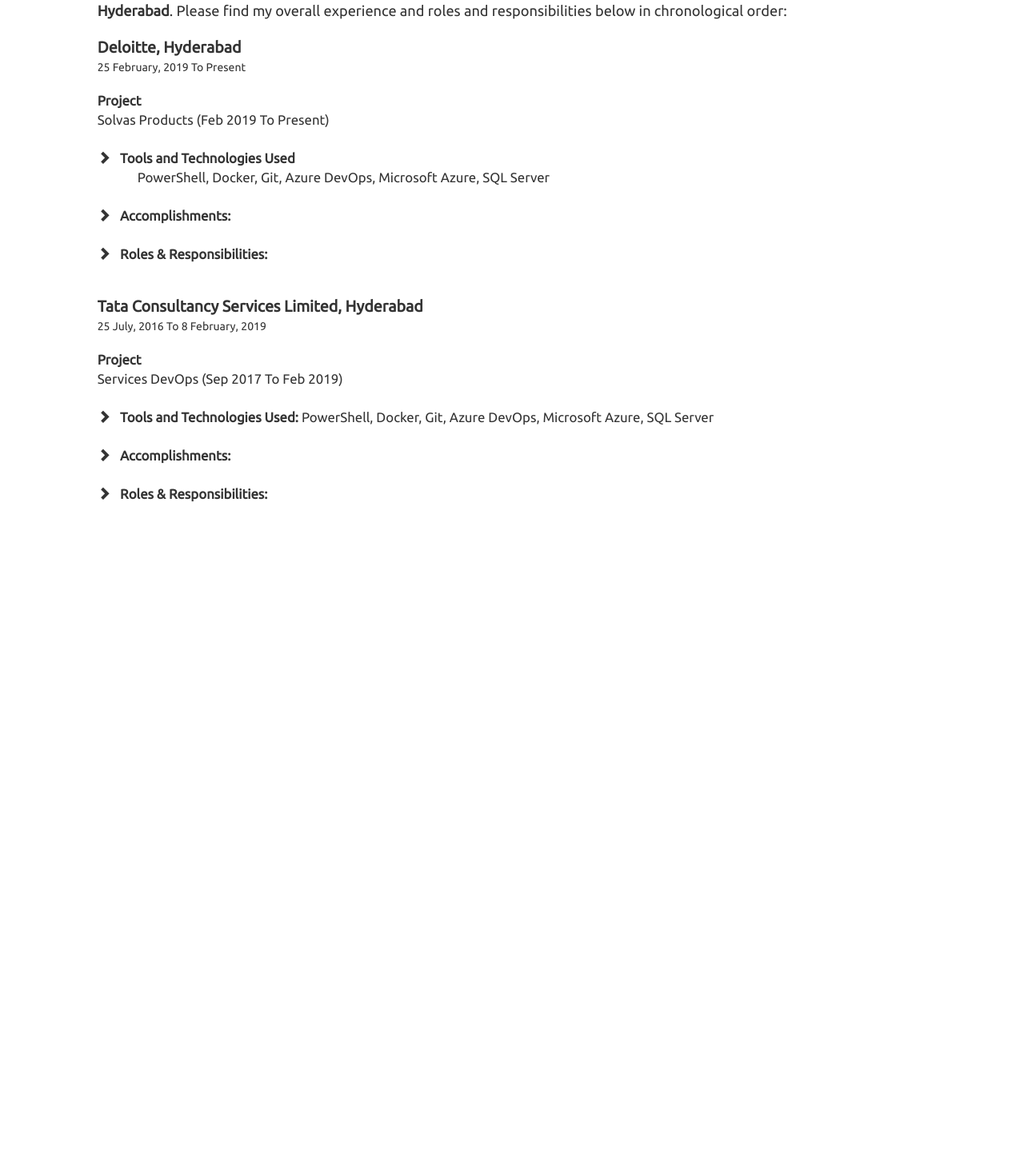
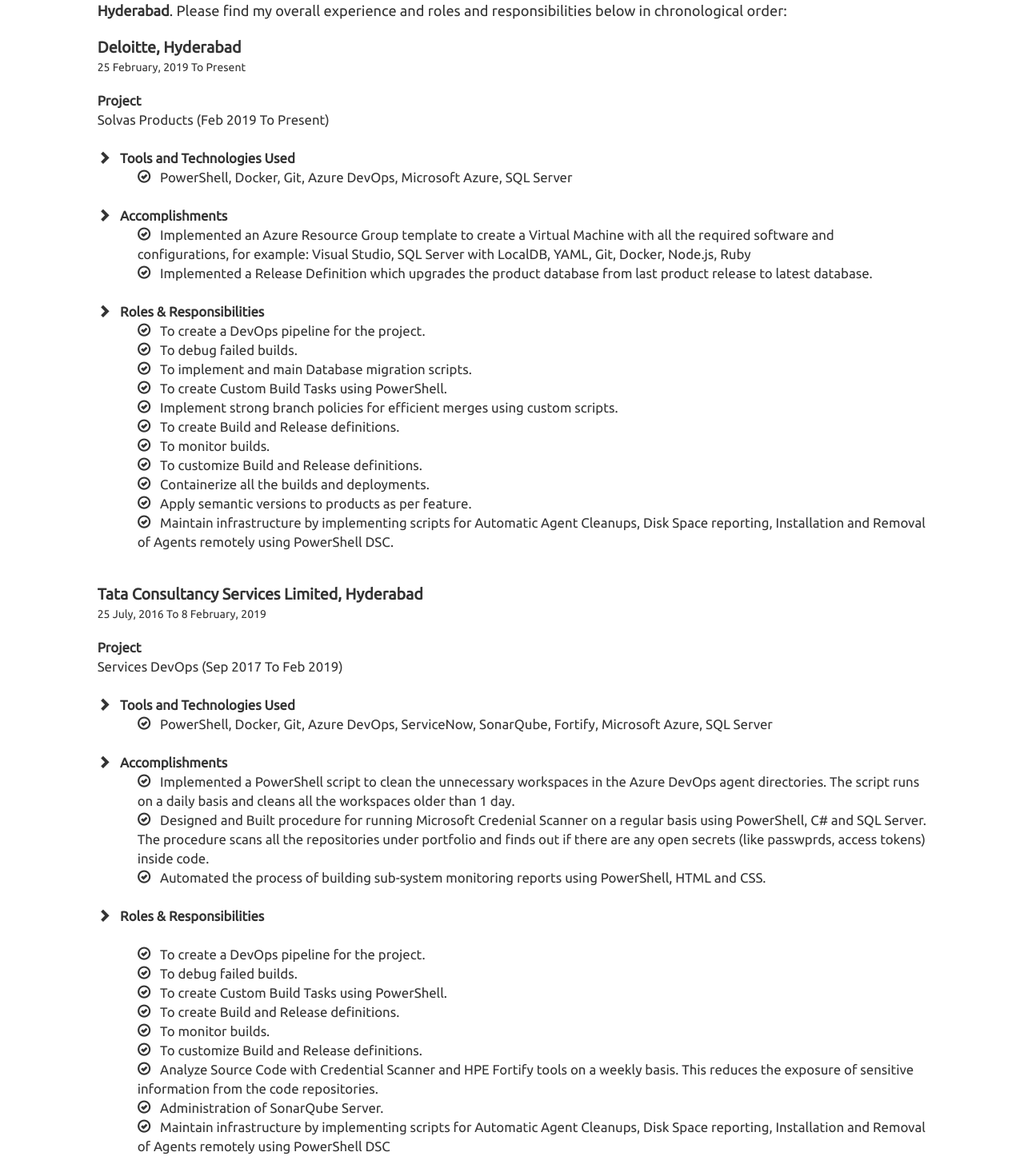
Before and after one commit to shubhamgoel4aug/shubham-goel, an Angular app: page /experience in a window 1280 px wide. Shown: the part 307-1773 px from the top of the page at 80% size. Before the commit the page ends 937 px from the top, so only its background shows below. Built offline with nearby package versions, Linux system fonts and the light colour scheme.

Commit message:
Updated experience component

```diff
--- a/src/app/app-main/app-main-experience/app-main-experience.component.html
+++ b/src/app/app-main/app-main-experience/app-main-experience.component.html
@@ -29,12 +29,32 @@
                 <br><br>
                 <span class="glyphicon glyphicon-chevron-right"></span> &nbsp; <b>Tools and Technologies Used</b>
                 <div class="app-main-experience-menu-company-details-explanation">
-                    PowerShell, Docker, Git, Azure DevOps, Microsoft Azure, SQL Server
+                    <span class="glyphicon glyphicon-ok-circle"></span> &nbsp; PowerShell, Docker, Git, Azure DevOps, Microsoft Azure, SQL Server
                 </div>
                 <br>
-                <span class="glyphicon glyphicon-chevron-right"></span> &nbsp; <b>Accomplishments:</b>
-                <br><br>
-                <span class="glyphicon glyphicon-chevron-right"></span> &nbsp; <b>Roles & Responsibilities:</b>
+                <span class="glyphicon glyphicon-chevron-right"></span> &nbsp; <b>Accomplishments</b>
+                <div class="app-main-experience-menu-company-details-explanation">
+                    <span class="glyphicon glyphicon-ok-circle"></span> &nbsp; Implemented an Azure Resource Group template to create a Virtual Machine with all the required software and configurations, for example: Visual Studio, SQL Server with LocalDB,
+                    YAML, Git, Docker, Node.js, Ruby
+                    <br>
+                    <span class="glyphicon glyphicon-ok-circle"></span> &nbsp; Implemented a Release Definition which upgrades the product database from last product release to latest database.
+                </div>
+                <br>
+                <span class="glyphicon glyphicon-chevron-right"></span> &nbsp; <b>Roles & Responsibilities</b>
+                <div class="app-main-experience-menu-company-details-explanation">
+                    <span class="glyphicon glyphicon-ok-circle"></span> &nbsp; To create a DevOps pipeline for the project. <br>
+                    <span class="glyphicon glyphicon-ok-circle"></span> &nbsp; To debug failed builds. <br>
+                    <span class="glyphicon glyphicon-ok-circle"></span> &nbsp; To implement and main Database migration scripts. <br>
+                    <span class="glyphicon glyphicon-ok-circle"></span> &nbsp; To create Custom Build Tasks using PowerShell. <br>
+                    <span class="glyphicon glyphicon-ok-circle"></span> &nbsp; Implement strong branch policies for efficient merges using custom scripts. <br>
+                    <span class="glyphicon glyphicon-ok-circle"></span> &nbsp; To create Build and Release definitions.
+                    <br>
+                    <span class="glyphicon glyphicon-ok-circle"></span> &nbsp; To monitor builds. <br>
+                    <span class="glyphicon glyphicon-ok-circle"></span> &nbsp; To customize Build and Release definitions. <br>
+                    <span class="glyphicon glyphicon-ok-circle"></span> &nbsp; Containerize all the builds and deployments. <br>
+                    <span class="glyphicon glyphicon-ok-circle"></span> &nbsp; Apply semantic versions to products as per feature. <br>
+                    <span class="glyphicon glyphicon-ok-circle"></span> &nbsp; Maintain infrastructure by implementing scripts for Automatic Agent Cleanups, Disk Space reporting, Installation and Removal of Agents remotely using PowerShell DSC.
+                </div>
             </div>
         </div>
     </div>
@@ -57,12 +77,36 @@
             <div class="col-md-12 app-main-experience-menu-company-details">
                 <b>Project</b><br> Services DevOps (Sep 2017 To Feb 2019)
                 <br><br>
-                <span class="glyphicon glyphicon-chevron-right"></span> &nbsp; <b>Tools and Technologies Used:</b> PowerShell, Docker, Git, Azure DevOps, Microsoft Azure, SQL Server
-                <br><br>
-                <span class="glyphicon glyphicon-chevron-right"></span> &nbsp; <b>Accomplishments:</b>
-                <br><br>
-                <span class="glyphicon glyphicon-chevron-right"></span> &nbsp; <b>Roles & Responsibilities:</b>
+                <span class="glyphicon glyphicon-chevron-right"></span> &nbsp; <b>Tools and Technologies Used</b>
+                <div class="app-main-experience-menu-company-details-explanation">
+                    <span class="glyphicon glyphicon-ok-circle"></span> &nbsp; PowerShell, Docker, Git, Azure DevOps, ServiceNow, SonarQube, Fortify, Microsoft Azure, SQL Server
+                </div>
+                <br>
+                <span class="glyphicon glyphicon-chevron-right"></span> &nbsp; <b>Accomplishments</b>
+                <div class="app-main-experience-menu-company-details-explanation">
+                    <span class="glyphicon glyphicon-ok-circle"></span> &nbsp; Implemented a PowerShell script to clean the unnecessary workspaces in the Azure DevOps agent directories. The script runs on a daily basis and cleans all the workspaces older
+                    than 1 day.
+                    <br>
+                    <span class="glyphicon glyphicon-ok-circle"></span> &nbsp; Designed and Built procedure for running Microsoft Credenial Scanner on a regular basis using PowerShell, C# and SQL Server. The procedure scans all the repositories under
+                    portfolio and finds out if there are any open secrets (like passwprds, access tokens) inside code.
+                    <br>
+                    <span class="glyphicon glyphicon-ok-circle"></span> &nbsp; Automated the process of building sub-system monitoring reports using PowerShell, HTML and CSS.
+                </div>
+                <br>
+                <span class="glyphicon glyphicon-chevron-right"></span> &nbsp; <b>Roles & Responsibilities</b>
+                <div class="app-main-experience-menu-company-details-explanation"><br>
+                    <span class="glyphicon glyphicon-ok-circle"></span> &nbsp; To create a DevOps pipeline for the project.<br>
+                    <span class="glyphicon glyphicon-ok-circle"></span> &nbsp; To debug failed builds.<br>
+                    <span class="glyphicon glyphicon-ok-circle"></span> &nbsp; To create Custom Build Tasks using PowerShell.<br>
+                    <span class="glyphicon glyphicon-ok-circle"></span> &nbsp; To create Build and Release definitions.<br>
+                    <span class="glyphicon glyphicon-ok-circle"></span> &nbsp; To monitor builds.<br>
+                    <span class="glyphicon glyphicon-ok-circle"></span> &nbsp; To customize Build and Release definitions.<br>
+                    <span class="glyphicon glyphicon-ok-circle"></span> &nbsp; Analyze Source Code with Credential Scanner and HPE Fortify tools on a weekly basis. This reduces the exposure of sensitive information from the code repositories.<br>
+                    <span class="glyphicon glyphicon-ok-circle"></span> &nbsp; Administration of SonarQube Server.<br>
+                    <span class="glyphicon glyphicon-ok-circle"></span> &nbsp; Maintain infrastructure by implementing scripts for Automatic Agent Cleanups, Disk Space reporting, Installation and Removal of Agents remotely using PowerShell DSC
+                </div>
             </div>
         </div>
     </div>
 </div>
+<br>
```
